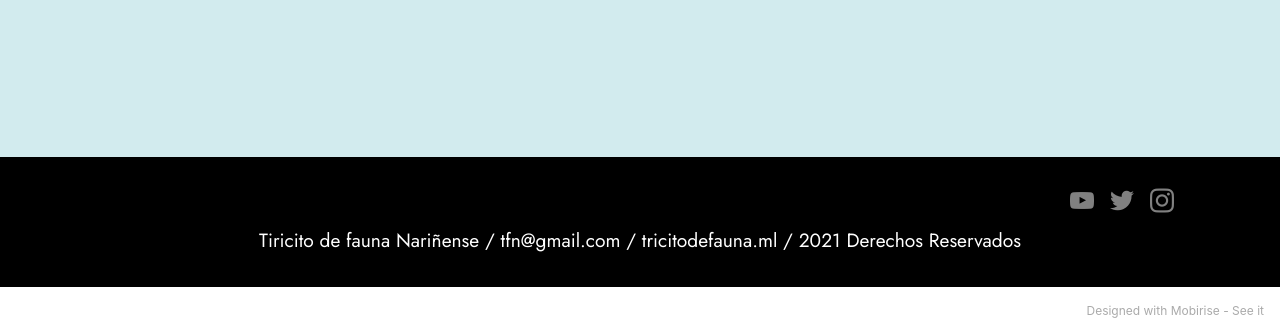
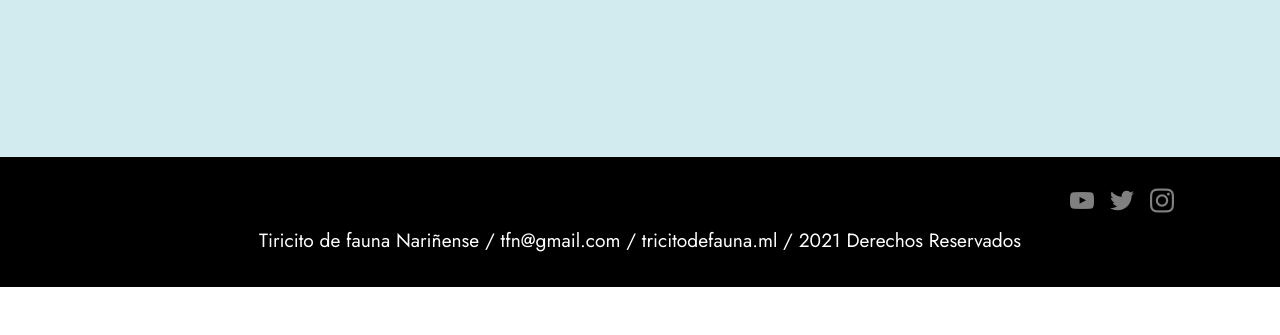
Before and after one commit to AlierEBD/entorno_8, a plain HTML site: page index.html in a window 1280 px wide. Shown: the part 9002-9337 px from the top of the page. After the commit the page ends 9289 px from the top, so only its background shows below. Drawn offline with Linux system fonts and the light colour scheme; files whose address does not match are found by name.

Commit message:
correción index
actualización 1.0

```diff
--- a/index.html
+++ b/index.html
@@ -444,7 +444,7 @@
             </div>
         </div>
     </div>
-</section><section style="background-color: #fff; font-family: -apple-system, BlinkMacSystemFont, 'Segoe UI', 'Roboto', 'Helvetica Neue', Arial, sans-serif; color:#aaa; font-size:12px; padding: 0; align-items: center; display: flex;"><a href="https://mobirise.site/f" style="flex: 1 1; height: 3rem; padding-left: 1rem;"></a><p style="flex: 0 0 auto; margin:0; padding-right:1rem;">Designed with Mobirise - <a href="https://mobirise.site/k" style="color:#aaa;">See it</a></p></section><script src="assets/bootstrap/js/bootstrap.bundle.min.js"></script>  <script src="assets/parallax/jarallax.js"></script>  <script src="assets/smoothscroll/smooth-scroll.js"></script>  <script src="assets/ytplayer/index.js"></script>  <script src="assets/dropdown/js/navbar-dropdown.js"></script>  <script src="assets/playervimeo/vimeo_player.js"></script>  <script src="assets/theme/js/script.js"></script>
+</section><section style="background-color: #fff; font-family: -apple-system, BlinkMacSystemFont, 'Segoe UI', 'Roboto', 'Helvetica Neue', Arial, sans-serif; color:#aaa; font-size:12px; padding: 0; align-items: center; display: flex;"><a href="https://mobirise.site/f" style="flex: 1 1; ></section><script src="assets/bootstrap/js/bootstrap.bundle.min.js"></script>  <script src="assets/parallax/jarallax.js"></script>  <script src="assets/smoothscroll/smooth-scroll.js"></script>  <script src="assets/ytplayer/index.js"></script>  <script src="assets/dropdown/js/navbar-dropdown.js"></script>  <script src="assets/playervimeo/vimeo_player.js"></script>  <script src="assets/theme/js/script.js"></script>
 
 
 </body>
```
